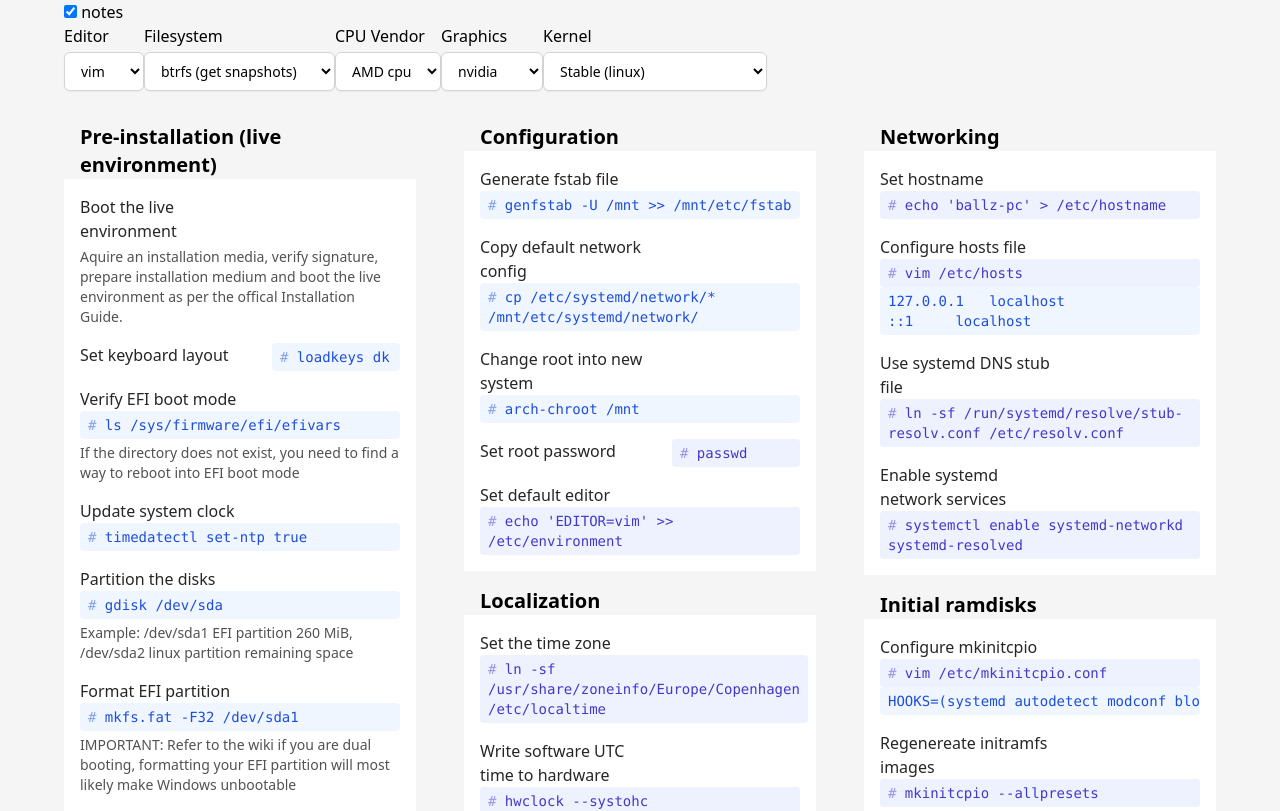
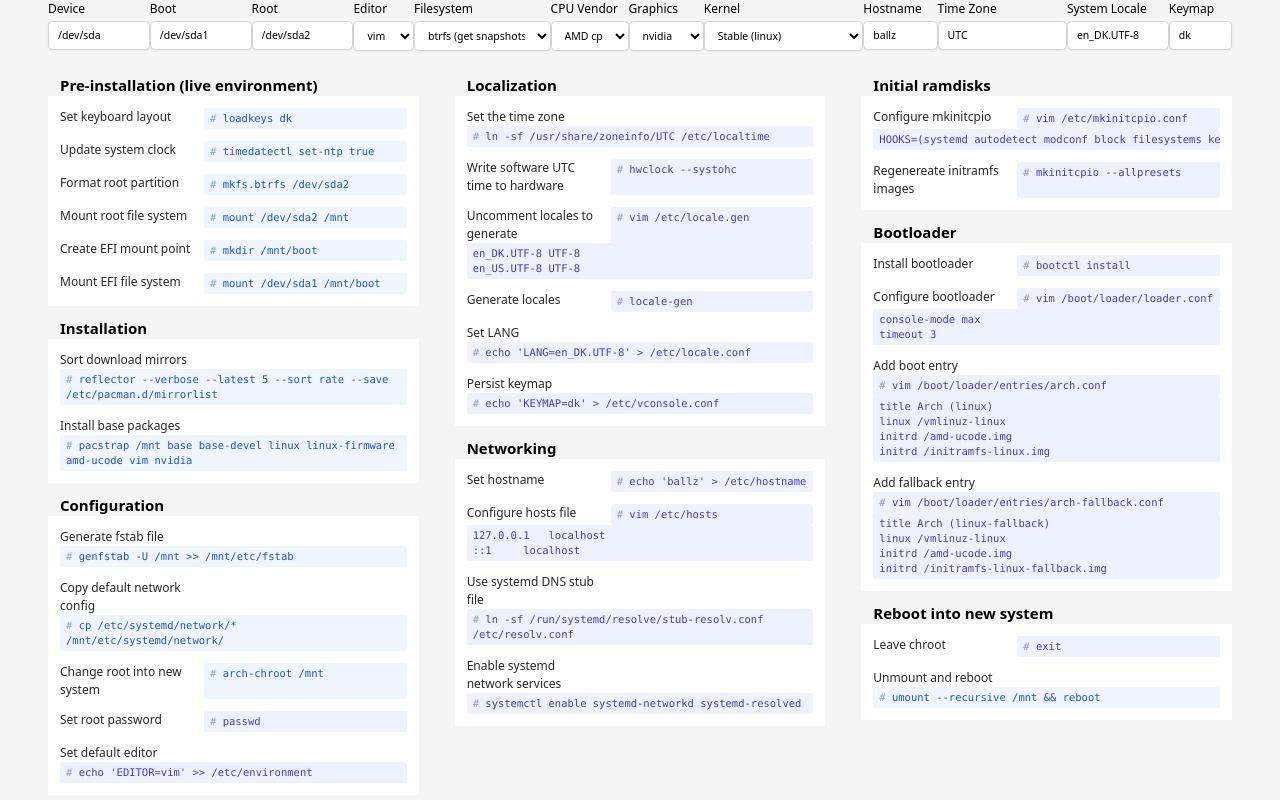
Before and after one commit to zachasme/aliman, a Next.js app: page / in a window 1280 px wide. Shown: the top 811 px of the page. Built offline with nearby package versions, Linux system fonts and the light colour scheme.

Commit message:
Add more configs

```diff
--- a/src/components/Guide.tsx
+++ b/src/components/Guide.tsx
@@ -1,5 +1,21 @@
 import { useState } from "react";
 import Instructions from "../components/Instructions";
+
+const Text: React.FC<any> = (props) => {
+  return (
+    <input
+      className={`
+        mt-1 block w-full py-2 px-3
+        border
+        bg-white border-gray-300
+        dark:bg-gray-800 dark:border-gray-700
+        rounded-md shadow-sm
+        focus:outline-none focus:ring-indigo-500 focus:border-indigo-500
+        sm:text-sm`}
+      {...props}
+    />
+  );
+};
 
 const Select: React.FC<any> = ({ options, value, ...props }) => {
   return (
@@ -34,21 +50,48 @@ const Guide: React.FC = () => {
   const [editor, setEditor] = useState("vim");
   const [fileSystem, setFileSystem] = useState("btrfs");
   const [graphics, setGraphics] = useState("nvidia");
+  const [hostname, setHostname] = useState("ballz");
+  const [locale, setLocale] = useState("en_DK.UTF-8");
   const [kernel, setKernel] = useState("linux");
+  const [keymap, setKeymap] = useState("dk");
+  const [partitionDevice, setPartitionDevice] = useState("/dev/sda");
+  const [partitionBoot, setPartitionBoot] = useState("/dev/sda1");
+  const [partitionRoot, setPartitionRoot] = useState("/dev/sda2");
+  const [timeZone, setTimeZone] = useState(
+    Intl.DateTimeFormat().resolvedOptions().timeZone
+  );
 
   return (
     <main className="min-h-screen bg-gray-100 dark:bg-gray-900 text-black dark:text-white">
       <div className="print:hidden container mx-auto px-16">
-        <label>
-          <input
-            type="checkbox"
-            checked={isNotesEnabled}
-            onChange={(event) => setIsNotesEnabled(event.target.checked)}
-          />{" "}
-          notes
-        </label>
+        <div className="flex">
+          <label>
+            Device
+            <Text
+              size={10}
+              value={partitionDevice}
+              onChange={(e) => setPartitionDevice(e.target.value)}
+            />
+          </label>
 
-        <div className="flex">
+          <label>
+            Boot
+            <Text
+              size={10}
+              value={partitionBoot}
+              onChange={(e) => setPartitionBoot(e.target.value)}
+            />
+          </label>
+
+          <label>
+            Root
+            <Text
+              size={10}
+              value={partitionRoot}
+              onChange={(e) => setPartitionRoot(e.target.value)}
+            />
+          </label>
+
           <label>
             Editor
             <Select
@@ -111,6 +154,42 @@ const Guide: React.FC = () => {
               }}
             />
           </label>
+
+          <label>
+            Hostname
+            <Text
+              size={5}
+              value={hostname}
+              onChange={(e) => setHostname(e.target.value)}
+            />
+          </label>
+
+          <label>
+            Time Zone
+            <Text
+              size={15}
+              value={timeZone}
+              onChange={(e) => setTimeZone(e.target.value)}
+            />
+          </label>
+
+          <label>
+            System Locale
+            <Text
+              size={10}
+              value={locale}
+              onChange={(e) => setLocale(e.target.value)}
+            />
+          </label>
+
+          <label>
+            Keymap
+            <Text
+              size={3}
+              value={keymap}
+              onChange={(e) => setKeymap(e.target.value)}
+            />
+          </label>
         </div>
       </div>
       <div className="container mx-auto px-16 print:px-0">
@@ -118,8 +197,15 @@ const Guide: React.FC = () => {
           editor={editor}
           fileSystem={fileSystem}
           graphics={graphics}
+          hostname={hostname}
+          locale={locale}
           kernel={kernel}
+          keymap={keymap}
+          partitionDevice={partitionDevice}
+          partitionBoot={partitionBoot}
+          partitionRoot={partitionRoot}
           processor={processor}
+          timeZone={timeZone}
           isNotesEnabled={isNotesEnabled}
         />
       </div>
--- a/src/components/Instructions.tsx
+++ b/src/components/Instructions.tsx
@@ -13,12 +13,23 @@ const AnyStep: React.FC<{ step: Step; options: Options }> = (props) => {
         </>
       );
     case "write":
+      const bg = step.chroot ? "bg-indigo-50" : "bg-blue-50";
+      const text = step.chroot ? "text-indigo-700" : "text-blue-700";
+
       return (
         <>
           <Terminal chroot={step.chroot}>
             {options.editor} {step.path}
           </Terminal>
-          <pre className="overflow-x-scroll w-full block whitespace-pre text-sm bg-blue-50 dark:bg-gray-900 dark:text-blue-200 text-blue-700 px-2 py-1 rounded">
+          <pre
+            className={`
+              overflow-x-scroll w-full
+              block whitespace-pre text-sm
+              ${bg} ${text}
+              dark:bg-gray-900 dark:text-blue-200
+              px-2 py-1 rounded
+            `}
+          >
             <code>{step.lines.join("\n")}</code>
           </pre>
         </>
@@ -33,8 +44,15 @@ interface Props {
   editor: any;
   fileSystem: any;
   graphics: any;
+  hostname: any;
+  locale: any;
   kernel: any;
+  keymap: any;
+  partitionDevice: any;
+  partitionBoot: any;
+  partitionRoot: any;
   processor: any;
+  timeZone: any;
 }
 
 const Instructions: React.FC<Props> = ({ isNotesEnabled, ...props }) => {
--- a/src/steps.ts
+++ b/src/steps.ts
@@ -46,12 +46,15 @@ export interface Options {
   editor: Editor;
   graphics: Graphics;
   fileSystem: FileSystem;
+  locale: string;
   kernel: Kernel;
+  keymap: string;
   username: string;
   hostname: string;
   partitionDevice: string;
   partitionBoot: string;
   partitionRoot: string;
+  timeZone: string;
 }
 
 export const defaultOptions: Options = {
@@ -59,13 +62,16 @@ export const defaultOptions: Options = {
   editor: "vim",
   graphics: Graphics.Intel,
   fileSystem: "ext4",
+  locale: "en_DK.UTF-8",
   kernel: "linux",
+  keymap: "dk",
   processor: "amd",
   username: "zach",
   hostname: "ballz-pc",
   partitionDevice: "/dev/sda",
   partitionBoot: "/dev/sda1",
   partitionRoot: "/dev/sda2",
+  timeZone: "Europe/Copenhagen",
 };
 
 export default function steps(options: Options): Section[] {
@@ -93,33 +99,33 @@ export default function steps(options: Options): Section[] {
     {
       title: "Pre-installation (live environment)",
       steps: [
-        {
+        /*{
           skip: true,
           type: "text",
           title: "Boot the live environment",
           note:
             "Aquire an installation media, verify signature, prepare installation medium and boot the live environment as per the offical Installation Guide.",
-        },
+        },*/
         {
           skip: true,
           type: "command",
           title: "Set keyboard layout",
-          command: "loadkeys dk",
+          command: `loadkeys ${options.keymap}`,
         },
-        {
+        /*{
           skip: true,
           type: "command",
           title: "Verify EFI boot mode",
           command: "ls /sys/firmware/efi/efivars",
           note:
             "If the directory does not exist, you need to find a way to reboot into EFI boot mode",
-        },
+        },*/
         {
           type: "command",
           title: "Update system clock",
           command: "timedatectl set-ntp true",
         },
-        {
+        /*{
           skip: true,
           type: "command",
           title: "Partition the disks",
@@ -133,7 +139,7 @@ export default function steps(options: Options): Section[] {
           command: `mkfs.fat -F32 ${options.partitionBoot}`,
           note:
             "IMPORTANT: Refer to the wiki if you are dual booting, formatting your EFI partition will most likely make Windows unbootable",
-        },
+        },*/
         {
           type: "command",
           title: "Format root partition",
@@ -213,8 +219,7 @@ export default function steps(options: Options): Section[] {
           type: "command",
           chroot: true,
           title: "Set the time zone",
-          command:
-            "ln -sf /usr/share/zoneinfo/Europe/Copenhagen /etc/localtime",
+          command: `ln -sf /usr/share/zoneinfo/${options.timeZone} /etc/localtime`,
         },
         {
           type: "command",
@@ -227,7 +232,7 @@ export default function steps(options: Options): Section[] {
           chroot: true,
           title: "Uncomment locales to generate",
           path: "/etc/locale.gen",
-          lines: ["en_DK.UTF-8 UTF-8", "en_US.UTF-8 UTF-8"],
+          lines: [`${options.locale} UTF-8`, "en_US.UTF-8 UTF-8"],
         },
         {
           type: "command",
@@ -239,13 +244,13 @@ export default function steps(options: Options): Section[] {
           type: "command",
           chroot: true,
           title: "Set LANG",
-          command: "echo 'LANG=en_DK.UTF-8' > /etc/locale.conf",
+          command: `echo 'LANG=${options.locale}' > /etc/locale.conf`,
         },
         {
           type: "command",
           chroot: true,
           title: "Persist keymap",
-          command: "echo 'KEYMAP=dk' > /etc/vconsole.conf",
+          command: `echo 'KEYMAP=${options.keymap}' > /etc/vconsole.conf`,
         },
       ],
     },
@@ -257,7 +262,7 @@ export default function steps(options: Options): Section[] {
           type: "command",
           chroot: true,
           title: "Set hostname",
-          command: "echo 'ballz-pc' > /etc/hostname",
+          command: `echo '${options.hostname}' > /etc/hostname`,
         },
         {
           type: "write",
@@ -310,20 +315,24 @@ export default function steps(options: Options): Section[] {
           chroot: true,
           title: "Install bootloader",
           command: "bootctl install",
-          note:
-            "You can also edit /boot/loader/loader.conf to increase timeout if you are dual booting-windows (otherwise you will boot directly to linux)",
         },
         {
           type: "write",
           chroot: true,
           title: "Configure bootloader",
+          path: "/boot/loader/loader.conf",
+          lines: [`console-mode max`, `timeout 3`],
+        },
+        {
+          type: "write",
+          chroot: true,
+          title: "Add boot entry",
           path: "/boot/loader/entries/arch.conf",
           lines: [
             `title Arch (${options.kernel})`,
             `linux /vmlinuz-${options.kernel}`,
             `initrd /${options.processor}-ucode.img`,
             `initrd /initramfs-${options.kernel}.img`,
-            `options rw`,
           ],
         },
         {
@@ -336,7 +345,6 @@ export default function steps(options: Options): Section[] {
             `linux /vmlinuz-${options.kernel}`,
             `initrd /${options.processor}-ucode.img`,
             `initrd /initramfs-${options.kernel}-fallback.img`,
-            `options rw`,
           ],
         },
       ],
--- a/src/styles/globals.css
+++ b/src/styles/globals.css
@@ -48,6 +48,9 @@ article {
   column-gap: 3rem;
 }
 
+html {
+  font-size: 12px;
+}
 @media print {
   html {
     font-size: 10px;
```
